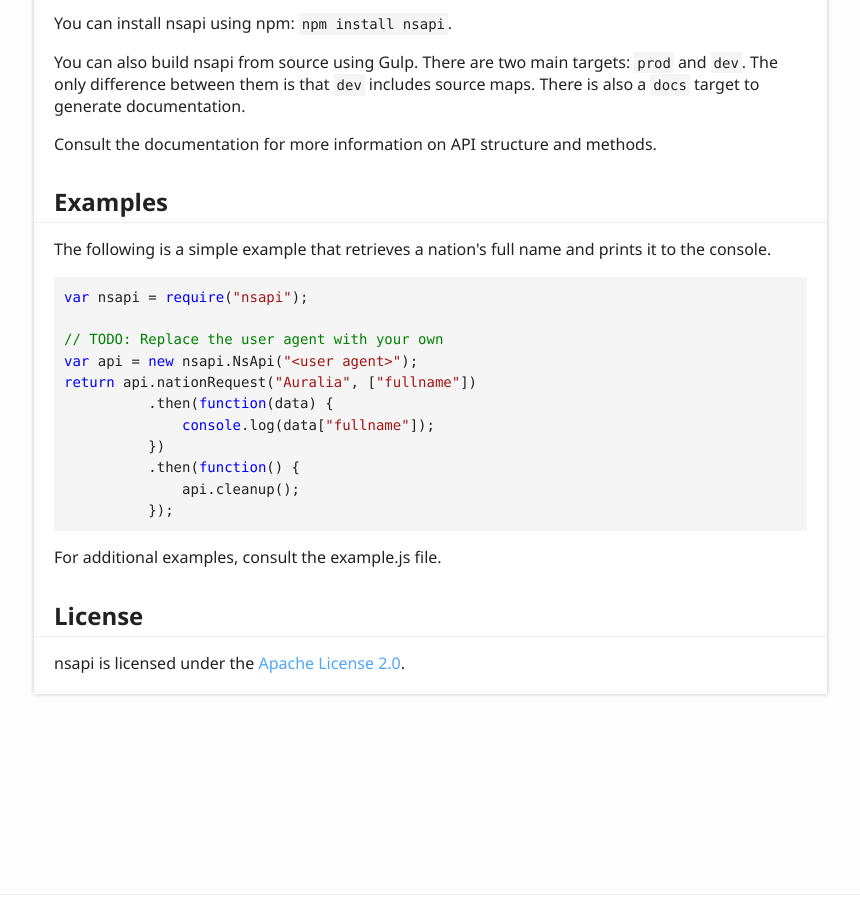
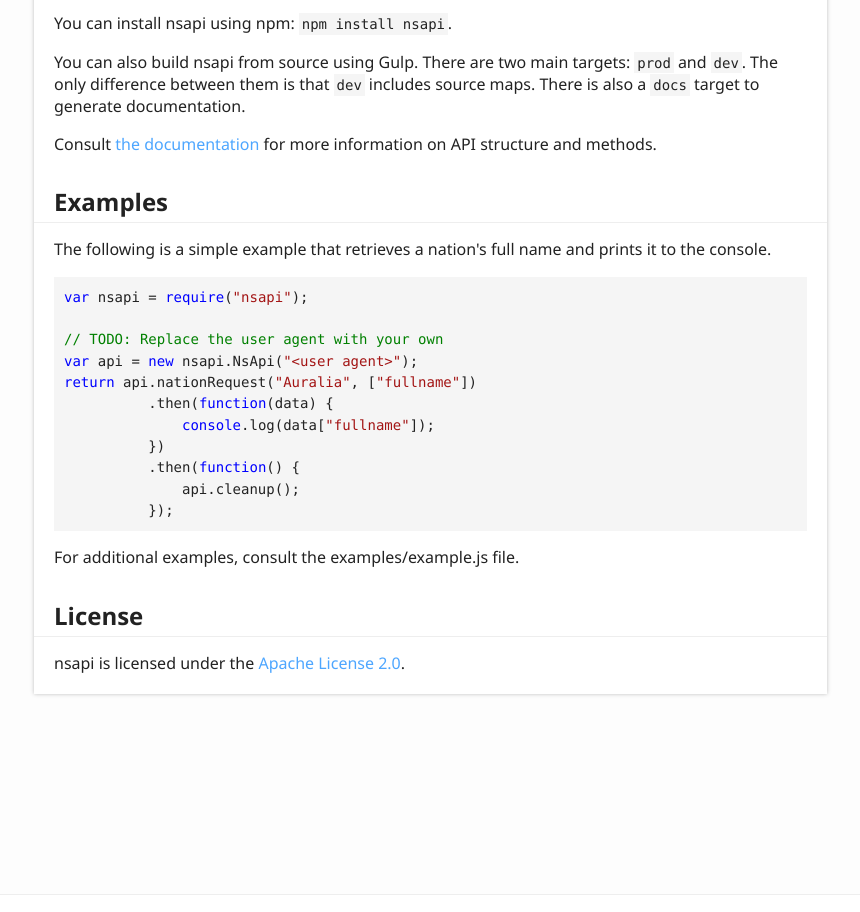
Before and after one commit to auralia/node-nsapi, a website: page docs/index.html in a window 1280 px wide. Shown: the part 901-1813 px from the top of the page, without its empty margins (6-866 px from the left). Drawn offline with Linux system fonts and the light colour scheme.

Commit message:
Update docs

```diff
--- a/docs/index.html
+++ b/docs/index.html
@@ -84,7 +84,8 @@
 				<p>You can also build nsapi from source using Gulp. There are two main targets:
 					<code>prod</code> and <code>dev</code>. The only difference between them is that <code>dev</code> includes
 				source maps. There is also a <code>docs</code> target to generate documentation.</p>
-				<p>Consult the documentation for more information on API structure and methods.</p>
+				<p>Consult <a href="https://auralia.github.io/node-nsapi/">the documentation</a> for more
+				information on API structure and methods.</p>
 				<h2 id="examples">Examples</h2>
 				<p>The following is a simple example that retrieves a nation&#39;s full name and prints
 				it to the console.</p>
@@ -100,7 +101,7 @@
               api.cleanup();
           });
 </code></pre>
-				<p>For additional examples, consult the example.js file.</p>
+				<p>For additional examples, consult the examples/example.js file.</p>
 				<h2 id="license">License</h2>
 				<p>nsapi is licensed under the <a href="http://www.apache.org/licenses/LICENSE-2.0">Apache License 2.0</a>.</p>
 			</div>
```
Also changed, not shown: README.md.
